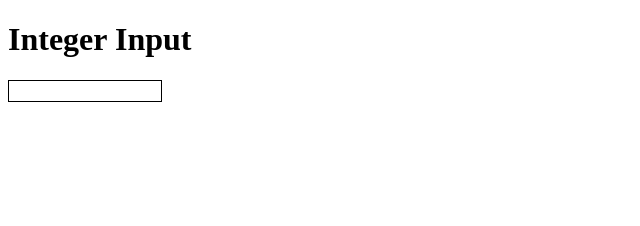
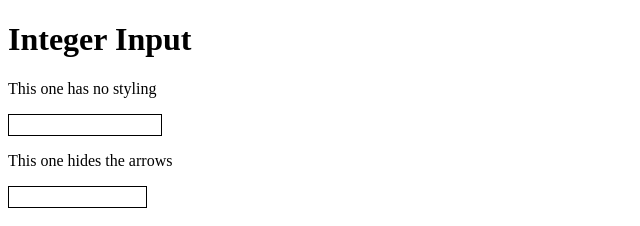
Before and after one commit to standardui/ui, a website built with Vite: page index.html in a window 1280 px wide. Shown: the whole page, without its empty margins (0-640 px from the left). Built offline with nearby package versions, Linux system fonts and the light colour scheme; files whose address does not match are found by name.

Commit message:
Add a test element without the arrows.

```diff
--- a/index.html
+++ b/index.html
@@ -14,7 +14,10 @@
       <form>
         <div id='integer-input'>
           <h1>Integer Input</h1>
+          <p>This one has no styling</p>
           <testing-integer-input data-testId='integer-input'></testing-integer-input>
+          <p>This one hides the arrows</p>
+          <testing-integer-input hideArrows data-testId='integer-input-hideArrows'></testing-integer-input>
         </div>
       </form>
 
```
